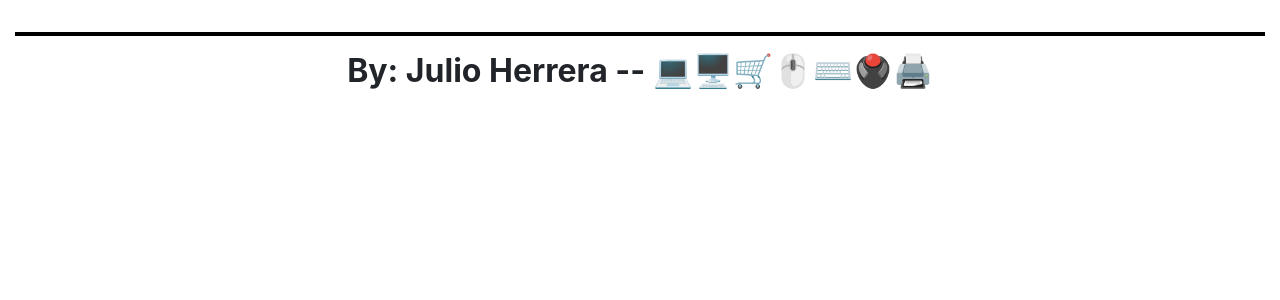
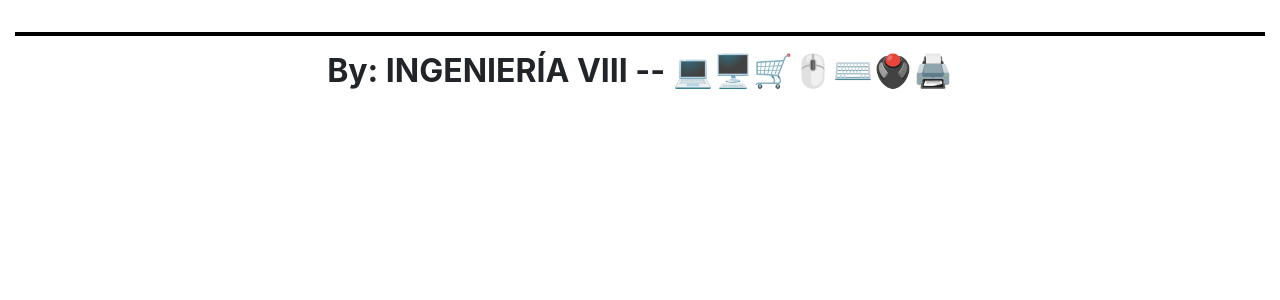
Before and after one commit to julioh99/plantillaPHP, a PHP site: page /Tienda/index.php in a window 1280 px wide. Shown: the part 56-356 px from the top of the page. Run offline with PHP 8.4, Linux system fonts and the light colour scheme; data that the repository does not hold is empty; some libraries are stand-ins or nearby versions.

Commit message:
Organicé el pie de pagina de la tienda

```diff
--- a/Tienda/templates/pie.php
+++ b/Tienda/templates/pie.php
@@ -1,7 +1,7 @@
 </div>
 <div class="col-12 text-center ">
     <hr style="border: 2px solid black">
-    <h2><b>By: Julio Herrera -- 💻🖥🛒🖱⌨🖲🖨</b></h2>
+    <h2><b>By: INGENIERÍA VIII -- 💻🖥🛒🖱⌨🖲🖨</b></h2>
 
 </div>
 </body>
```
Also changed, not shown: Tienda/README.md (deleted).
